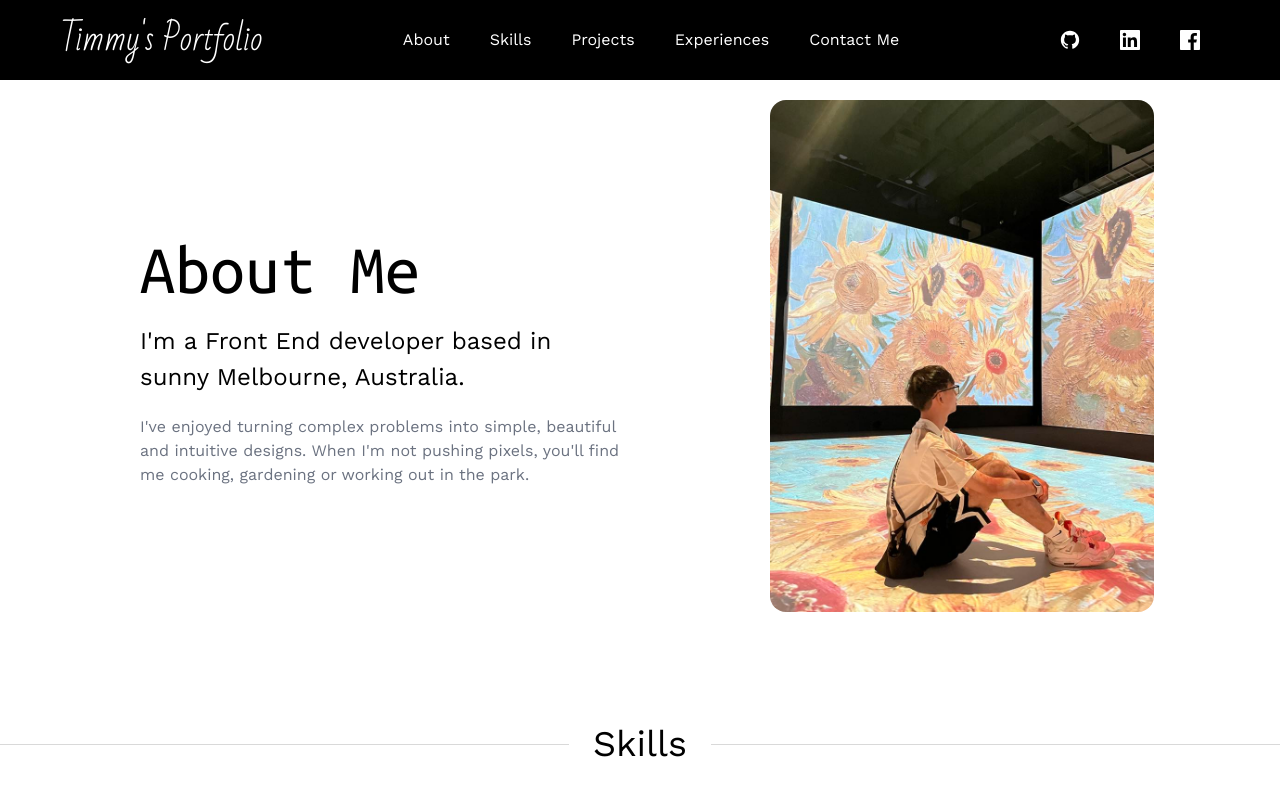
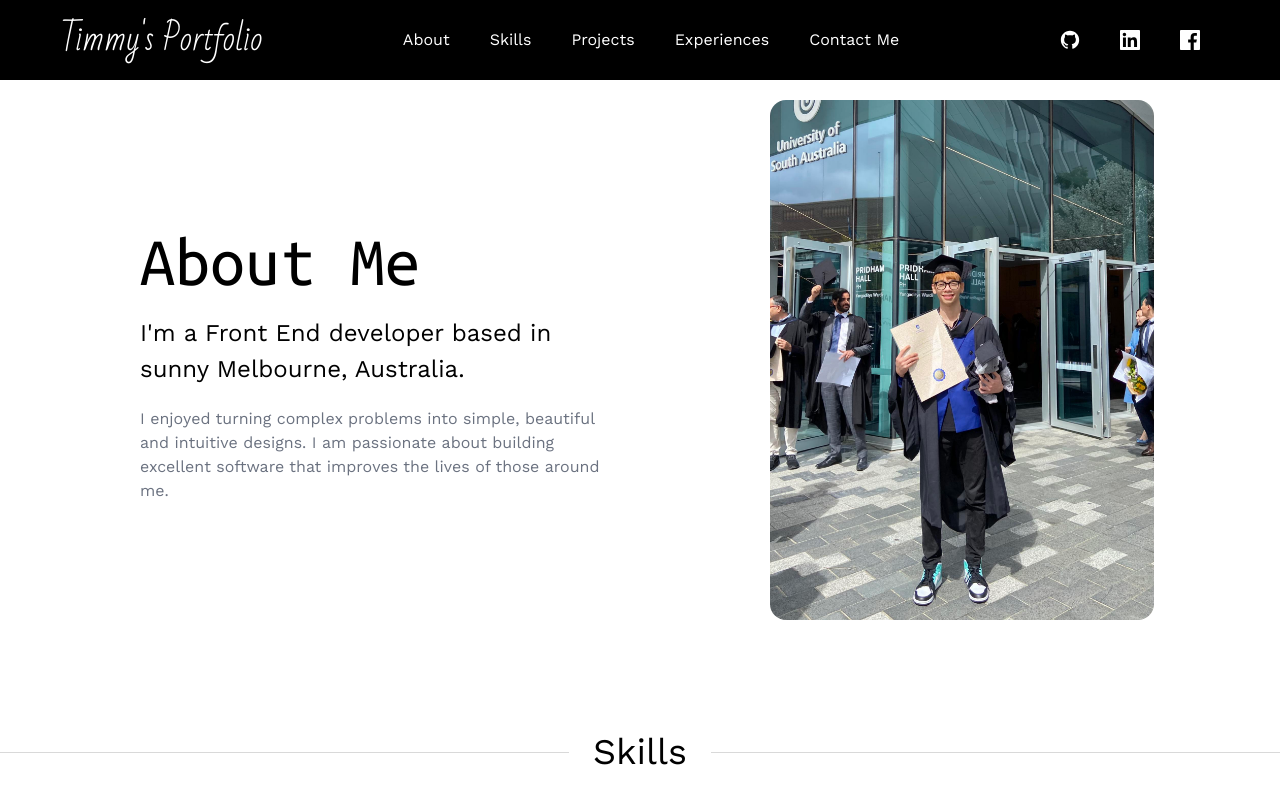
Before and after one commit to timmyng3800/my-portfolio, a React (Create React App) app: page / in a window 1280 px wide. Shown: the top 800 px of the page. Built offline with nearby package versions, Linux system fonts and the light colour scheme.

Commit message:
Fix about image

```diff
--- a/src/Components/About.jsx
+++ b/src/Components/About.jsx
@@ -1,6 +1,6 @@
 import React from "react";
 import styles from "../mystyle.module.css";
-import aboutimage from "../asset/image/aboutimage.jpg";
+import aboutImage from "../asset/image/aboutImage.jpg";
 import Typed from "react-typed";
 import { motion } from "framer-motion";
 
@@ -20,9 +20,8 @@ const About = () => {
             I'm a Front End developer based in sunny Melbourne, Australia.
           </p>
           <p className="text-gray-500">
-           I've enjoyed turning complex problems into simple,
-            beautiful and intuitive designs. When I'm not pushing pixels, you'll
-            find me cooking, gardening or working out in the park.
+           I enjoyed turning complex problems into simple,
+            beautiful and intuitive designs. I am passionate about building excellent software that improves the lives of those around me.
           </p>
         </div>
         <div>
@@ -31,7 +30,7 @@ const About = () => {
             transition={{ duration: 0.5 }}
           >
             <img
-              src={aboutimage}
+              src={aboutImage}
               alt="myImage"
               className="rounded-2xl w-2/3 justify-center mx-auto md:w-96 md:ml-36 "
             />
```
Also changed, not shown: src/asset/image/aboutimage.jpg.
